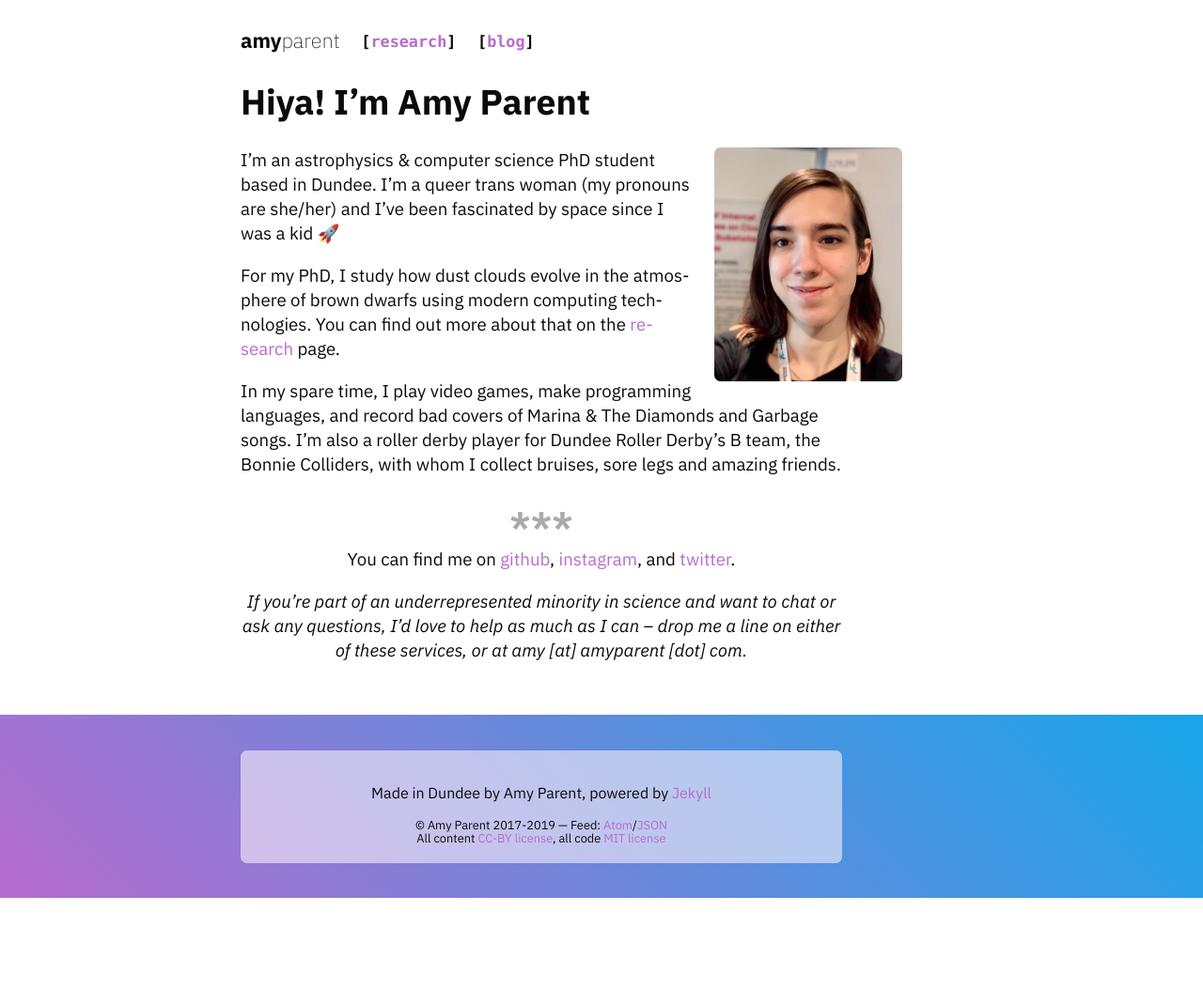
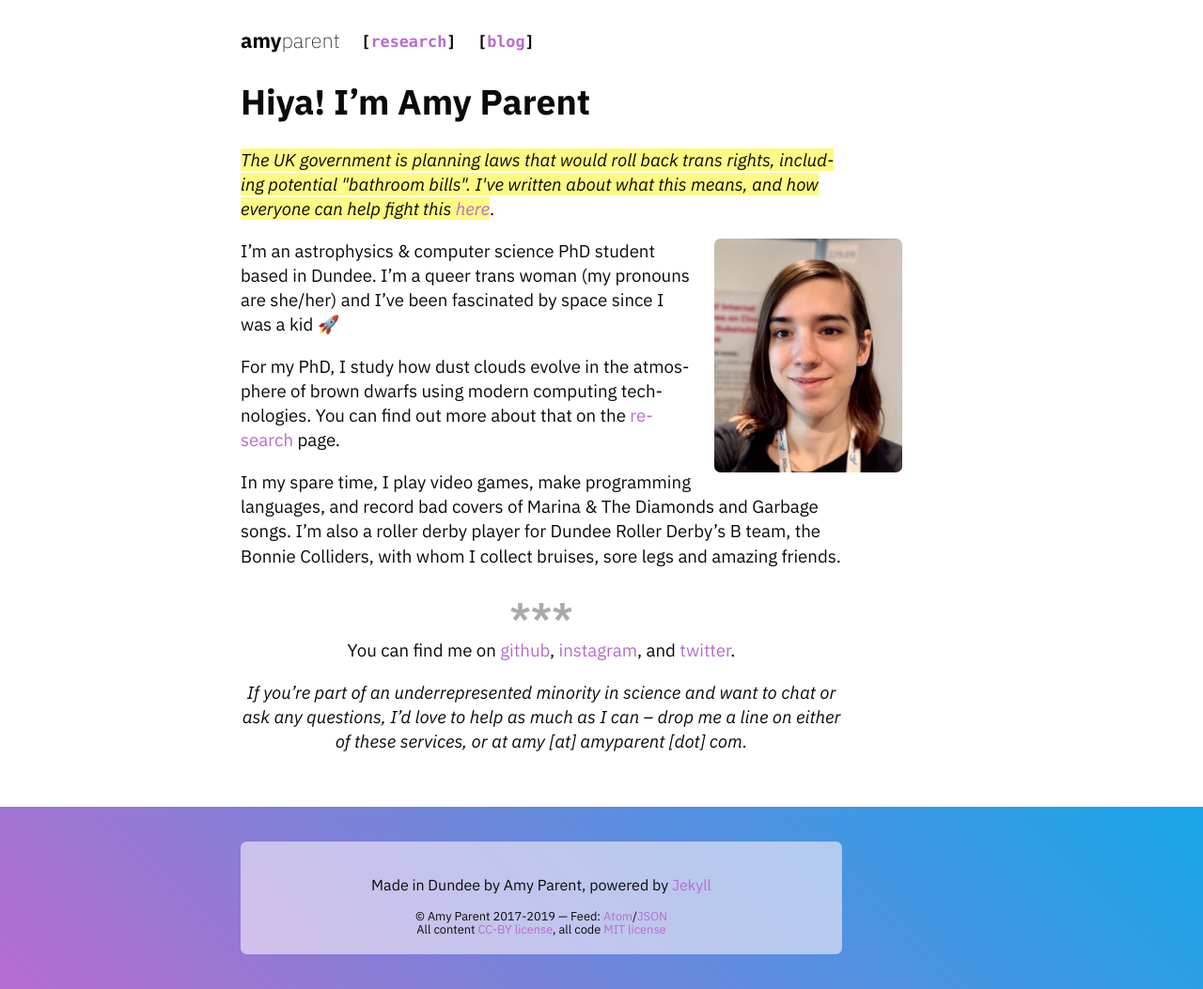
Before and after one commit to amyinorbit/amyinorbit.github.io, a Jekyll site: the page built from index.md, in a window 1280 px wide. Shown: the whole page at 94% size. Built offline with Jekyll 4.4.1, drawn with Linux system fonts in a browser that asks for light colours; our own code applies the rules of GitHub Pages for plain Markdown files; before the commit the page ends 956 px from its top, so only the background shows below that.

Commit message:
Add call to trans-rights page on homepage

```diff
--- a/_layouts/home.html
+++ b/_layouts/home.html
@@ -5,6 +5,9 @@ layout: default
     <header>
         <h1 class="large-title gui">{{ page.title }}</h1>
     </header>
+    <div class="">
+        <p><strong><em>The UK government is planning laws that would roll back trans rights, including potential "bathroom bills". I've written about what this means, and how everyone can help fight this <a href="/trans-rights">here</a></em></strong>.</p>
+    </div>
     <div class="post-content blurb">
         {{ content }}
     </div>
```
